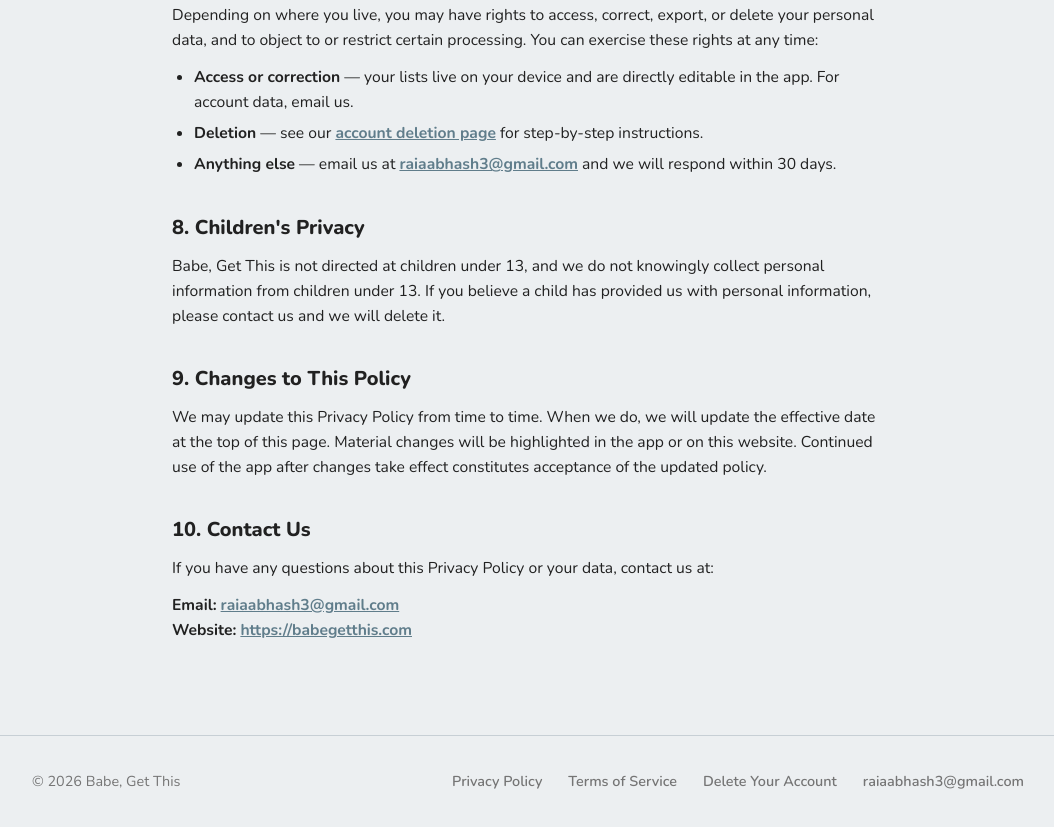
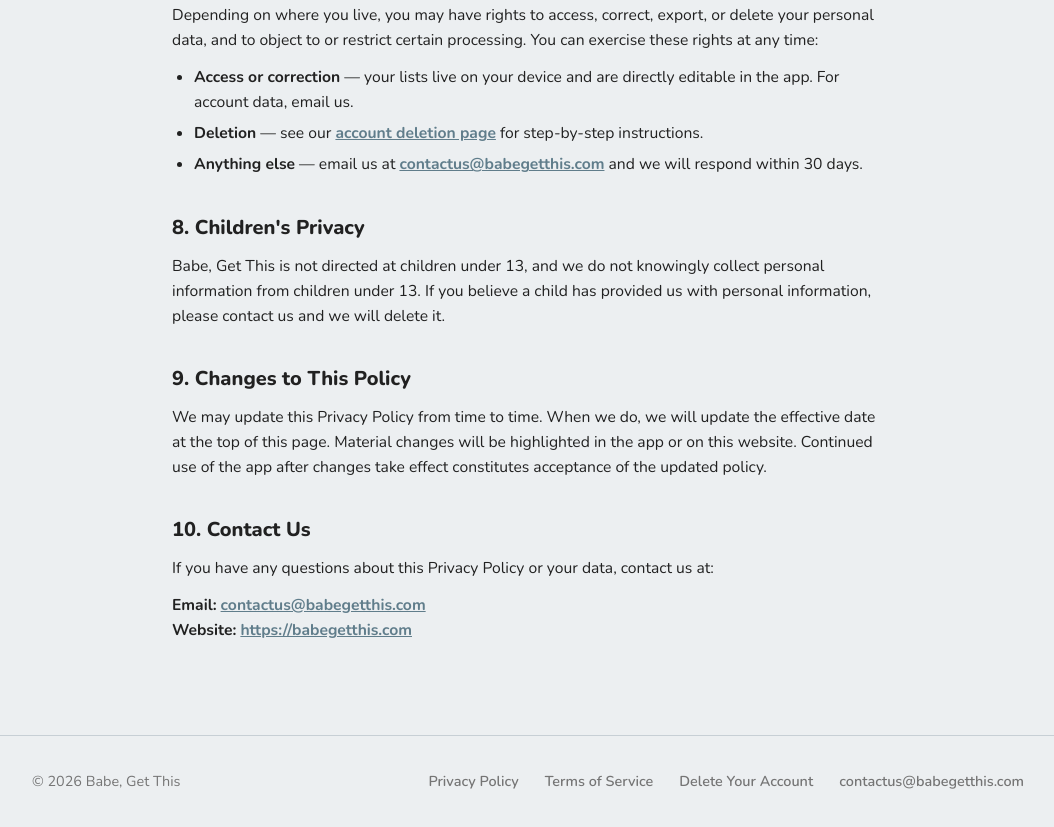
Before and after one commit to AabhashRai13/babe_get_this_landing_page, a plain HTML site: page privacy-policy.html in a window 1280 px wide. Shown: the part 2575-3402 px from the top of the page, without its empty margins (112-1166 px from the left). Drawn offline with nearby package versions, Linux system fonts and the light colour scheme.

Commit message:
chore: changed email

```diff
--- a/privacy-policy.html
+++ b/privacy-policy.html
@@ -19,7 +19,7 @@
       <img src="assets/icon.webp" alt="Babe, Get This app icon">
       <a class="brand" href="index.html">Babe, Get This</a>
       <a class="navlink" href="index.html">Home</a>
-      <a class="navlink" href="mailto:raiaabhash3@gmail.com">Contact</a>
+      <a class="navlink" href="mailto:contactus@babegetthis.com">Contact</a>
     </nav>
   </header>
 
@@ -105,7 +105,7 @@
     <ul>
       <li><strong>Access or correction</strong> — your lists live on your device and are directly editable in the app. For account data, email us.</li>
       <li><strong>Deletion</strong> — see our <a href="delete-account.html">account deletion page</a> for step-by-step instructions.</li>
-      <li><strong>Anything else</strong> — email us at <a href="mailto:raiaabhash3@gmail.com">raiaabhash3@gmail.com</a> and we will respond within 30 days.</li>
+      <li><strong>Anything else</strong> — email us at <a href="mailto:contactus@babegetthis.com">contactus@babegetthis.com</a> and we will respond within 30 days.</li>
     </ul>
 
     <h2>8. Children's Privacy</h2>
@@ -116,7 +116,7 @@
 
     <h2>10. Contact Us</h2>
     <p>If you have any questions about this Privacy Policy or your data, contact us at:</p>
-    <p><strong>Email:</strong> <a href="mailto:raiaabhash3@gmail.com">raiaabhash3@gmail.com</a><br>
+    <p><strong>Email:</strong> <a href="mailto:contactus@babegetthis.com">contactus@babegetthis.com</a><br>
     <strong>Website:</strong> <a href="https://babegetthis.com">https://babegetthis.com</a></p>
   </main>
 
@@ -126,7 +126,7 @@
       <a href="privacy-policy.html">Privacy Policy</a>
       <a href="terms.html">Terms of Service</a>
       <a href="delete-account.html">Delete Your Account</a>
-      <a href="mailto:raiaabhash3@gmail.com">raiaabhash3@gmail.com</a>
+      <a href="mailto:contactus@babegetthis.com">contactus@babegetthis.com</a>
     </div>
   </footer>
 
```
Also changed, not shown: delete-account.html (+3 -3 lines), index.html (+1 -1 lines), terms.html (+2 -2 lines).
